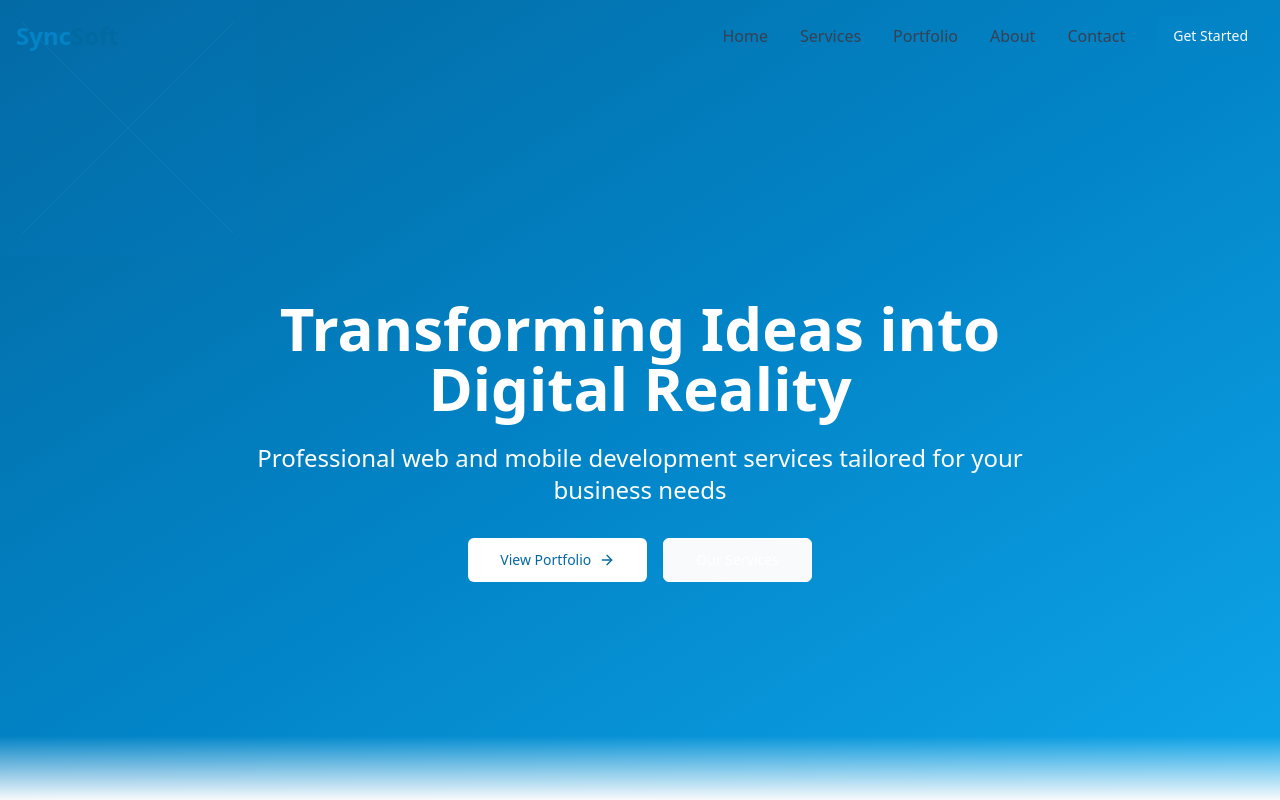
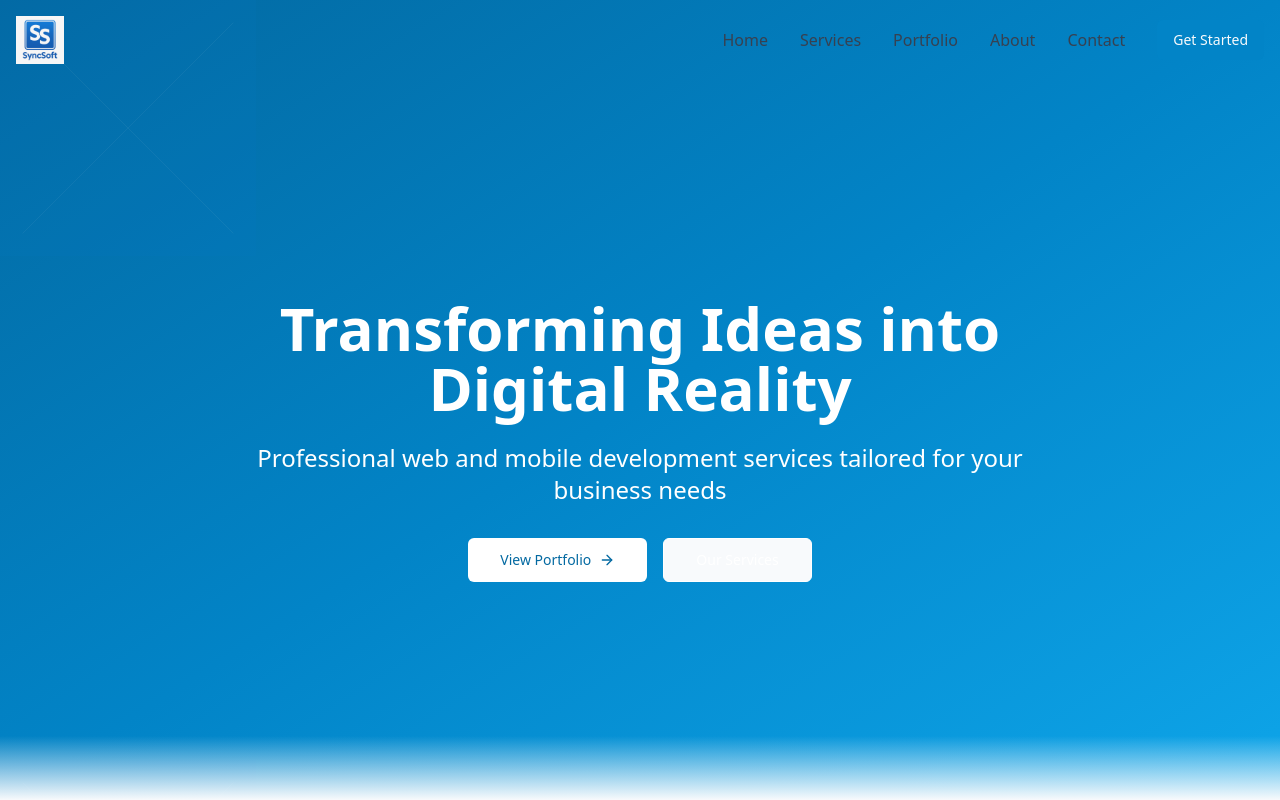
Before and after one commit to Ahmed-ITCS/syncsoft-portfolio-showcase, a React (Vite) app: page / in a window 1280 px wide. Shown: the top 800 px of the page. Built offline with nearby package versions, Linux system fonts and the light colour scheme.

Commit message:
Add logo to the project
This commit adds the logo to the project.

```diff
--- a/index.html
+++ b/index.html
@@ -7,15 +7,16 @@
     <title>SyncSoft - Web & Mobile Development Services</title>
     <meta name="description" content="Professional web and mobile development services tailored for your business needs. SyncSoft delivers high-quality, custom software solutions." />
     <meta name="author" content="SyncSoft" />
+    <link rel="icon" href="/lovable-uploads/f76d3d03-d546-40de-bd4e-e24a0eaefe97.png" type="image/png">
 
     <meta property="og:title" content="SyncSoft - Web & Mobile Development Services" />
     <meta property="og:description" content="Professional web and mobile development services tailored for your business needs. SyncSoft delivers high-quality, custom software solutions." />
     <meta property="og:type" content="website" />
-    <meta property="og:image" content="https://lovable.dev/opengraph-image-p98pqg.png" />
+    <meta property="og:image" content="/lovable-uploads/f76d3d03-d546-40de-bd4e-e24a0eaefe97.png" />
 
     <meta name="twitter:card" content="summary_large_image" />
     <meta name="twitter:site" content="@syncsoft" />
-    <meta name="twitter:image" content="https://lovable.dev/opengraph-image-p98pqg.png" />
+    <meta name="twitter:image" content="/lovable-uploads/f76d3d03-d546-40de-bd4e-e24a0eaefe97.png" />
 
     <link rel="stylesheet" href="https://fonts.googleapis.com/css2?family=Inter:wght@300;400;500;600;700&display=swap">
   </head>
--- a/src/components/NavBar.tsx
+++ b/src/components/NavBar.tsx
@@ -39,8 +39,12 @@ const NavBar = () => {
       }`}
     >
       <div className="container mx-auto px-4 flex justify-between items-center">
-        <a href="#home" className="text-2xl font-bold text-syncsoft-700">
-          <span className="text-syncsoft-600">Sync</span>Soft
+        <a href="#home" className="flex items-center">
+          <img
+            src="/lovable-uploads/f76d3d03-d546-40de-bd4e-e24a0eaefe97.png"
+            alt="SyncSoft Logo"
+            className="h-12 w-auto"
+          />
         </a>
 
         {/* Desktop Navigation */}
```
Also changed, not shown: public/lovable-uploads/f76d3d03-d546-40de-bd4e-e24a0eaefe97.png (added).
